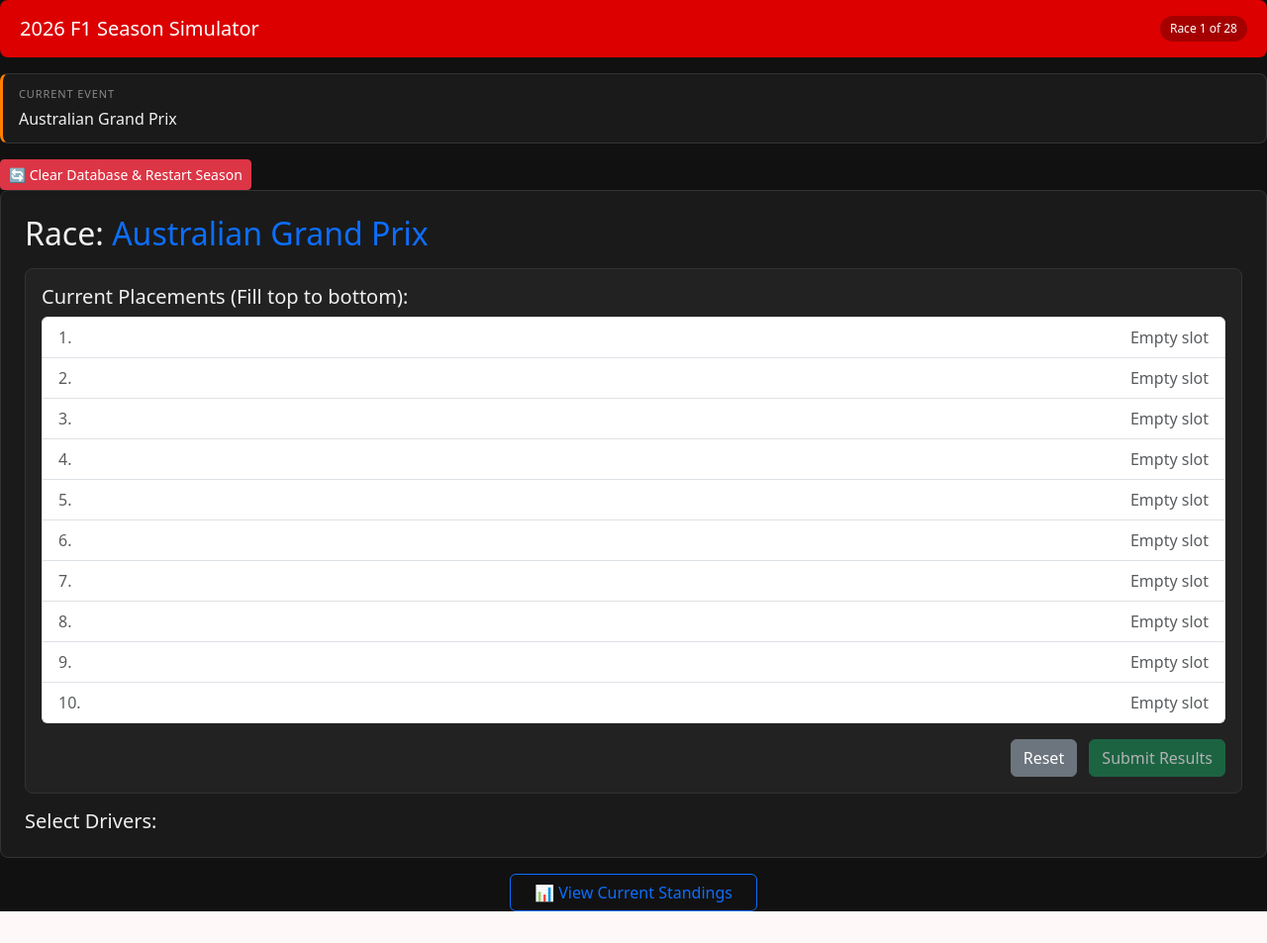
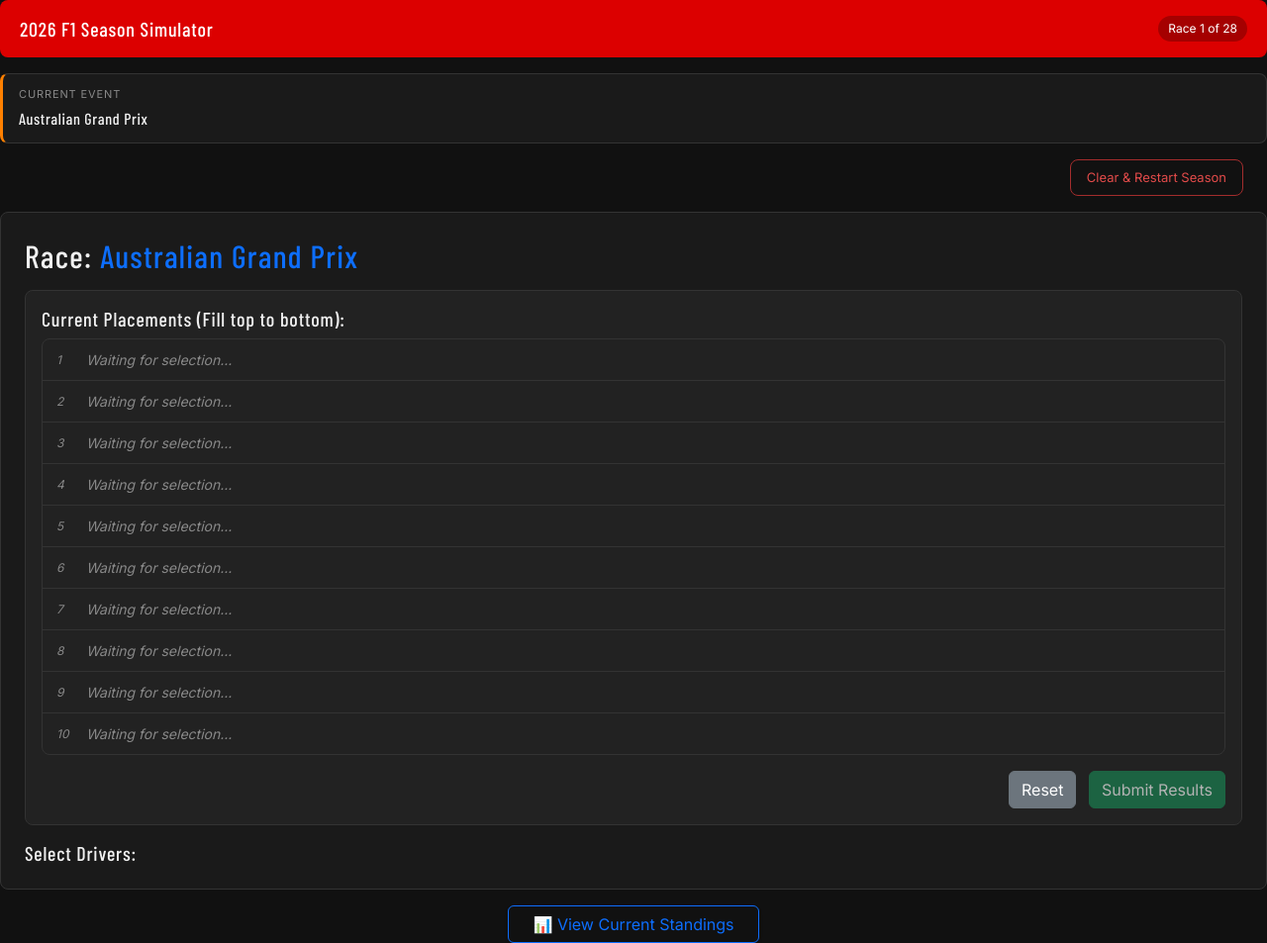
Before and after one commit to Rishab-rt/F1-Championship-Calculator, a Flask app: page / in a window 1280 px wide. Shown: the whole page at 99% size. Before the commit the page ends 921 px from the top, so only its background shows below. Run offline with Flask 3, Linux system fonts and the light colour scheme; data that the repository does not hold is empty.

Commit message:
Changing colors and update feature

```diff
--- a/static/f1.css
+++ b/static/f1.css
@@ -113,3 +113,58 @@
     padding: 16px;
     margin-bottom: 16px;
   }
+  .placement-list {
+    background: var(--f1-card);
+    border: 0.5px solid var(--f1-border);
+    border-radius: 8px;
+    overflow: hidden;
+    padding: 0;
+    list-style: none;
+  }
+
+  .placement-row {
+    display: flex;
+    align-items: center;
+    gap: 12px;
+    padding: 10px 14px;
+    border-bottom: 0.5px solid var(--f1-border);
+    font-size: 14px;
+    color: var(--f1-text);
+  }
+
+  .placement-row:last-child {
+    border-bottom: none;
+  }
+
+  .placement-pos {
+    font-size: 12px;
+    color: var(--f1-muted);
+    width: 18px;
+  }
+
+  .placement-driver {
+    font-weight: 500;
+  }
+
+  .placement-row.empty {
+    color: var(--f1-muted);
+    font-style: italic;
+  }
+
+  .btn-danger-f1 {
+    background: transparent;
+    border: 0.5px solid #A32D2D;
+    color: #E24B4A;
+    padding: 8px 16px;
+    border-radius: 8px;
+    font-size: 13px;
+    cursor: pointer;
+  }
+  body {
+    font-family: 'Inter', sans-serif;
+  }
+
+  h1, h2, h5, .event-name, .section-title {
+    font-family: 'Barlow Condensed', sans-serif;
+    letter-spacing: 0.04em;
+  }
--- a/templates/index.html
+++ b/templates/index.html
@@ -7,6 +7,7 @@
     <title>F1 2026 Simulator</title>
     <link href="https://cdn.jsdelivr.net/npm/bootstrap@5.3.0/dist/css/bootstrap.min.css" rel="stylesheet">
     <link rel="stylesheet" href="{{ url_for('static', filename='f1.css') }}">
+    <link href="https://fonts.googleapis.com/css2?family=Barlow+Condensed:wght@500;600&family=Inter:wght@400;500&display=swap" rel="stylesheet">
 </head>
 <body>
 
@@ -26,11 +27,13 @@
             </div>
         {% endif %}
 
-        <form action="/reset-season" method="POST" onsubmit="return confirm('Are you sure you want to completely wipe all standings and restart the 2026 season?');">
-            <button type="submit" class="btn btn-danger btn-sm shadow-sm">
-                🔄 Clear Database & Restart Season
-            </button>
-        </form>
+        <div style="display: flex; justify-content: flex-end; padding-right: 24px; margin-bottom: 16px;">
+            <form action="/reset-season" method="POST" onsubmit="return confirm('Are you sure you want to completely wipe all standings and restart the 2026 season?');">
+                <button type="submit" class="btn-danger-f1">
+                    Clear & Restart Season
+                </button>
+            </form>
+        </div>
 
         <div class="f1-card">
             <div>
@@ -42,10 +45,11 @@
 
                 <div class="f1-inner-card">
                     <h5>Current Placements (Fill top to bottom):</h5>
-                    <ol id="placement-list" class="list-group list-group-numbered">
+                    <ol id="placement-list" class="placement-list">
                         {% for p in range(required) %}
-                            <li class="list-group-item d-flex justify-content-between align-items-center text-muted italic">
-                                Empty slot
+                            <li class="placement-row empty">
+                                <span class="placement-pos">{{ p + 1 }}</span>
+                                Waiting for selection...
                             </li>
                         {% endfor %}
                     </ol>
@@ -104,8 +108,9 @@
             // Render the active choices into the visual leaderboard
             selectedDrivers.forEach((driver, idx) => {
                 listContainer.innerHTML += `
-                    <li class="list-group-item d-flex justify-content-between align-items-center fw-bold text-dark animate__animated animate__fadeIn">
-                        ${driver}
+                    <li class="placement-row">
+                        <span class="placement-pos">${idx + 1}</span>
+                        <span class="placement-driver">${driver}</span>
                     </li>`;
 
                 // Match it up to our hidden inputs so Flask can read it on submit
@@ -114,7 +119,7 @@
 
             // Handle structural layout placeholders if the list isn't fully chosen yet
             for (let i = selectedDrivers.length; i < maxRequired; i++) {
-                listContainer.innerHTML += `<li class="list-group-item text-muted bg-light">Waiting for selection...</li>`;
+                listContainer.innerHTML += `<li class="placement-row empty">Waiting for selection...</li>`;
             }
 
             // Enable submission button only when all scoring positions are allocated
--- a/templates/standings.html
+++ b/templates/standings.html
@@ -6,6 +6,7 @@
     <title>Championship Standings</title>
     <link href="https://cdn.jsdelivr.net/npm/bootstrap@5.3.0/dist/css/bootstrap.min.css" rel="stylesheet">
     <link rel="stylesheet" href="{{ url_for('static', filename='f1.css') }}">
+    <link href="https://fonts.googleapis.com/css2?family=Barlow+Condensed:wght@500;600&family=Inter:wght@400;500&display=swap" rel="stylesheet">
 </head>
 <body>
 
```
Also changed, not shown: other parts of static/f1.css (+11 -11 lines).
